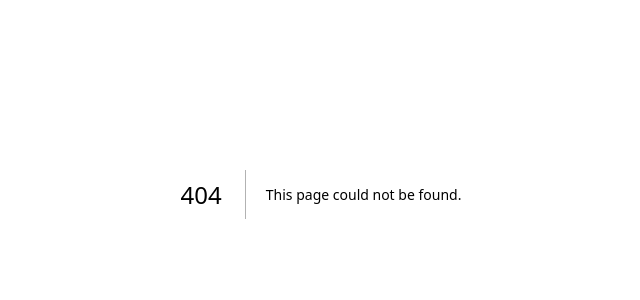
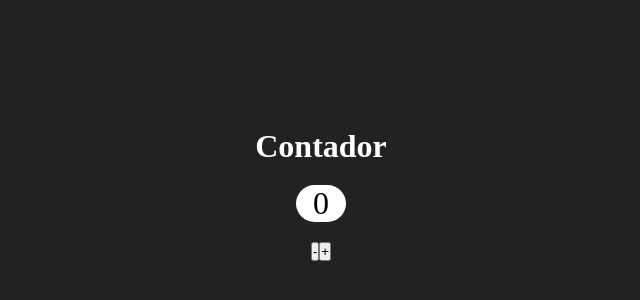
Before and after one commit to davidasteixeira/NextJS, a Next.js app in the folder exercicios/: page /estado/contador in a window 1280 px wide. Before the commit this address had no page. Shown: the part 206-506 px from the top of the page, without its empty margins (319-959 px from the left). Built offline with nearby package versions, Linux system fonts and the light colour scheme.

Commit message:
feat:counter,  state and stateless component

```diff
--- /dev/null
+++ b/exercicios/components/ContadorDisplay.jsx
@@ -0,0 +1,21 @@
+export default function ContadorDisplay(props){
+
+    const estilo = {
+        display:"Flex",
+        justifyContent:"center",
+        alignItems:"center",
+        heigth: "50px",
+        width:"50px",
+        borderRadius:"25px",
+        backgroundColor: "#fff",
+        color:"#000",
+        fontSize: "2rem",
+        margin:"20px"
+    }
+
+    return (
+        <div style={estilo}>
+            {props.numero}
+        </div>
+    )
+}
--- /dev/null
+++ b/exercicios/src/pages/estado/contador.jsx
@@ -0,0 +1,32 @@
+import { useState } from "react"
+import ContadorDisplay from "../../../components/ContadorDisplay";
+
+const estilo = {
+    display: "flex",
+    justifyContent:"center",
+    alignItems: "center",
+    flexDirection:"column",
+    backgroundColor: "#222",
+    color:"#fff",
+    height:"100vh"
+}
+
+export default function contador(){
+
+    const [numero, setNumero] = useState(0);
+
+    const inc = () => setNumero(numero+1)
+    const dec = () => setNumero(numero-1)
+
+
+    return (
+        <div style={estilo}>
+            <h1 >Contador</h1>
+            <ContadorDisplay numero={numero}/>
+            <div>
+                <button onClick={dec}>-</button>
+                <button onClick={inc}>+</button>
+            </div>
+        </div>
+    )
+}
```
